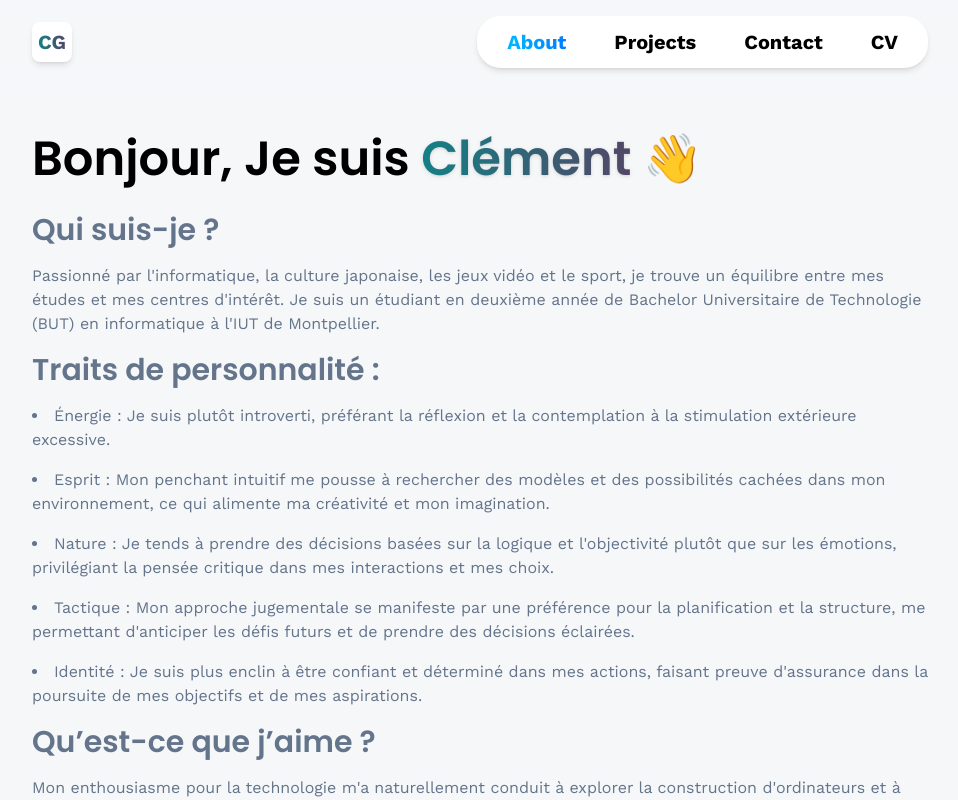
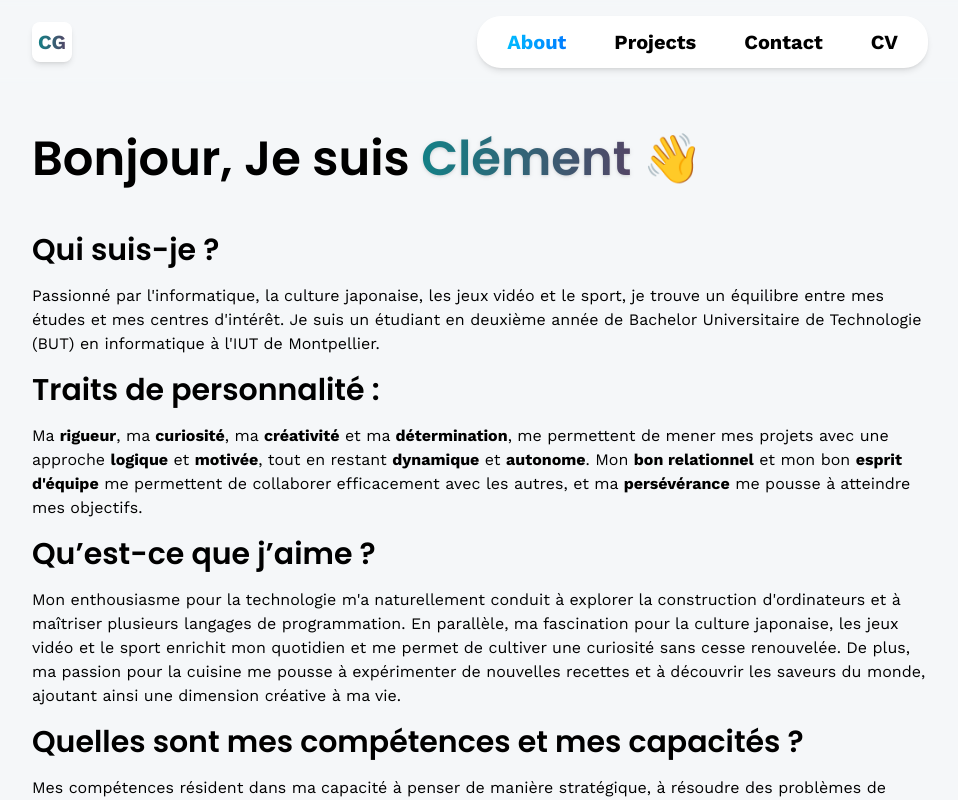
Before and after one commit to Clement-Garro/portfolio, a React (Vite) app: page /about in a window 1280 px wide. Shown: the top 800 px of the page, without its empty margins (160-1118 px from the left). Built offline with nearby package versions, Linux system fonts and the light colour scheme; no server answers.

Commit message:
je suis débile

```diff
--- a/src/pages/About.jsx
+++ b/src/pages/About.jsx
@@ -19,7 +19,7 @@ const About = () => {
                 👋
             </h1>
 
-            <div className='mt-5 flex flex-col gap-4 text-slate-500'>
+            <div className='my-10 flex flex-col gap-4 text-black'>
                 <h3 className='subhead-text'>Qui suis-je ?</h3>
                 <p>
                     Passionné par l'informatique, la culture japonaise, les jeux vidéo et le
@@ -28,38 +28,23 @@ const About = () => {
                     à l'IUT de Montpellier.
                 </p>
                 <h3 className='subhead-text'>Traits de personnalité :</h3>
-                <li>
-                    Énergie : Je suis plutôt introverti, préférant la réflexion et la contemplation à la stimulation
-                    extérieure excessive.
-                </li>
-                <li>
-                    Esprit : Mon penchant intuitif me pousse à rechercher des modèles et des possibilités cachées dans
-                    mon environnement, ce qui alimente ma créativité et mon imagination.
-                </li>
-                <li>
-                    Nature : Je tends à prendre des décisions basées sur la logique et l'objectivité plutôt que sur
-                    les émotions, privilégiant la pensée critique dans mes interactions et mes choix.
-                </li>
-                <li>
-                    Tactique : Mon approche jugementale se manifeste par une préférence pour la planification et la
-                    structure, me permettant d'anticiper les défis futurs et de prendre des décisions éclairées.
-                </li>
-                <li>
-                    Identité : Je suis plus enclin à être confiant et déterminé dans mes actions, faisant preuve
-                    d'assurance dans la poursuite de mes objectifs et de mes aspirations.
-                </li>
+                <p>
+                    Ma <b>rigueur</b>, ma <b>curiosité</b>, ma <b>créativité</b> et ma <b>détermination</b>,
+                    me permettent de mener mes projets avec une approche <b>logique</b> et <b>motivée</b>, tout en restant <b>dynamique</b> et <b>autonome</b>.
+                    Mon <b>bon relationnel</b> et mon bon <b>esprit d'équipe</b> me permettent de collaborer efficacement avec les autres,
+                    et ma <b>persévérance</b> me pousse à atteindre mes objectifs.
+                </p>
                 <h3 className='subhead-text'> Qu’est-ce que j’aime ?</h3>
                 <p>
-                    Mon enthousiasme pour la technologie m'a naturellement conduit à explorer la construction
-                    d'ordinateurs et à maîtriser plusieurs langages de programmation. En parallèle, ma fascination pour
-                    la culture japonaise, les jeux vidéo et le sport enrichit mon quotidien et me permet de cultiver une
-                    curiosité sans cesse renouvelée.
+                    Mon enthousiasme pour la technologie m'a naturellement conduit à explorer la construction d'ordinateurs et à maîtriser plusieurs langages de programmation.
+                    En parallèle, ma fascination pour la culture japonaise, les jeux vidéo et le sport enrichit mon quotidien et me permet de cultiver une curiosité sans cesse renouvelée.
+                    De plus, ma passion pour la cuisine me pousse à expérimenter de nouvelles recettes et à découvrir les saveurs du monde, ajoutant ainsi une dimension créative à ma vie.
                 </p>
 
                 <h3 className='subhead-text'>Quelles sont mes compétences et mes capacités ?</h3>
                 <p>
                     Mes compétences résident dans ma capacité à penser de manière stratégique, à résoudre des problèmes
-                    de manière efficace et à atteindre mes objectifs avec détermination. Je suis à l'aise dans des
+                    de manière efficace et à atteindre mes objectifs avec <b>détermination</b>. Je suis à l'aise dans des
                     domaines tels que le développement d'idées novatrices, l'analyse de données complexes et la
                     planification à long terme. Mon approche méthodique et ma soif de connaissances me permettent
                     d'atteindre des niveaux élevés de réussite dans mes entreprises.
```
